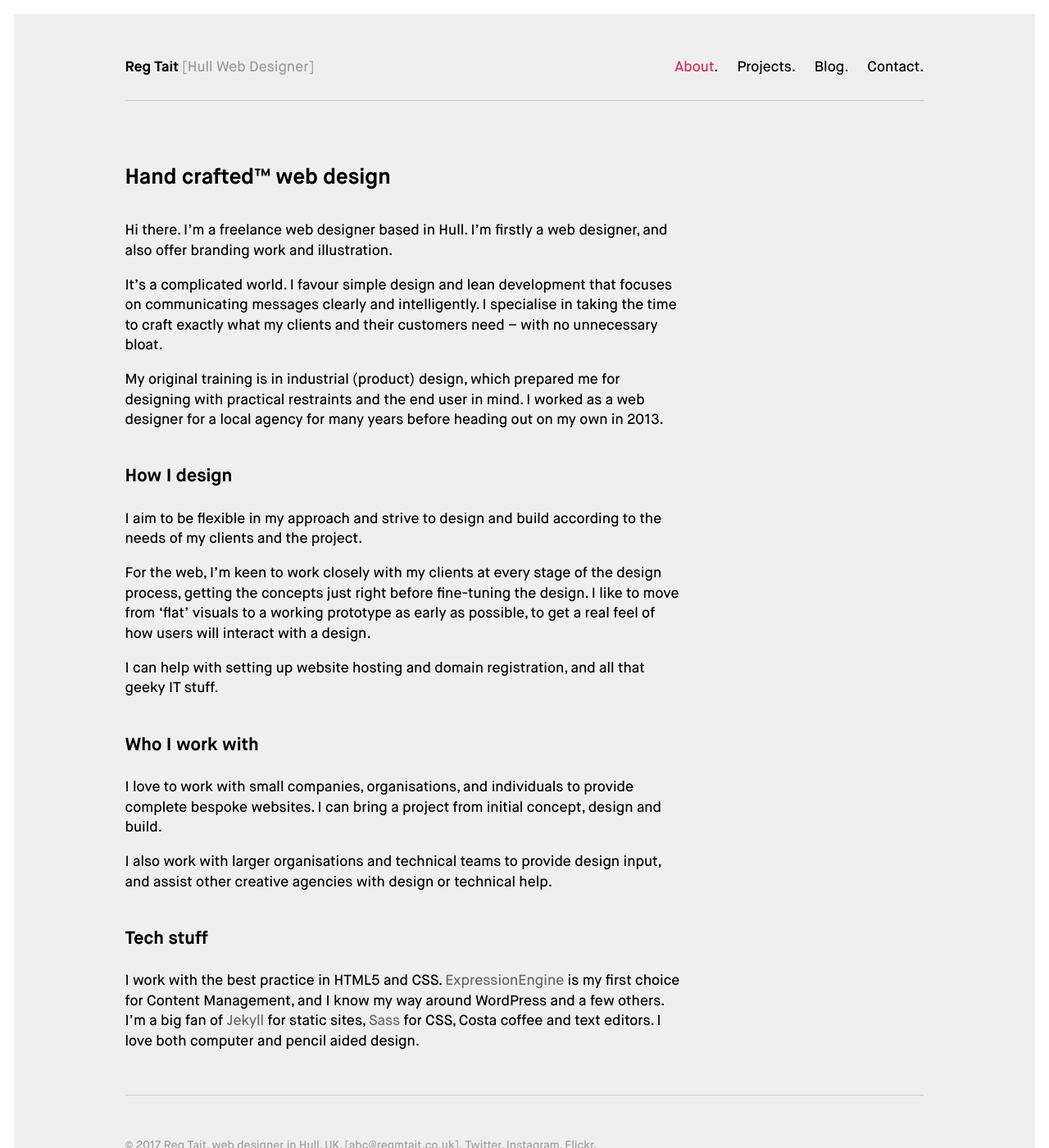
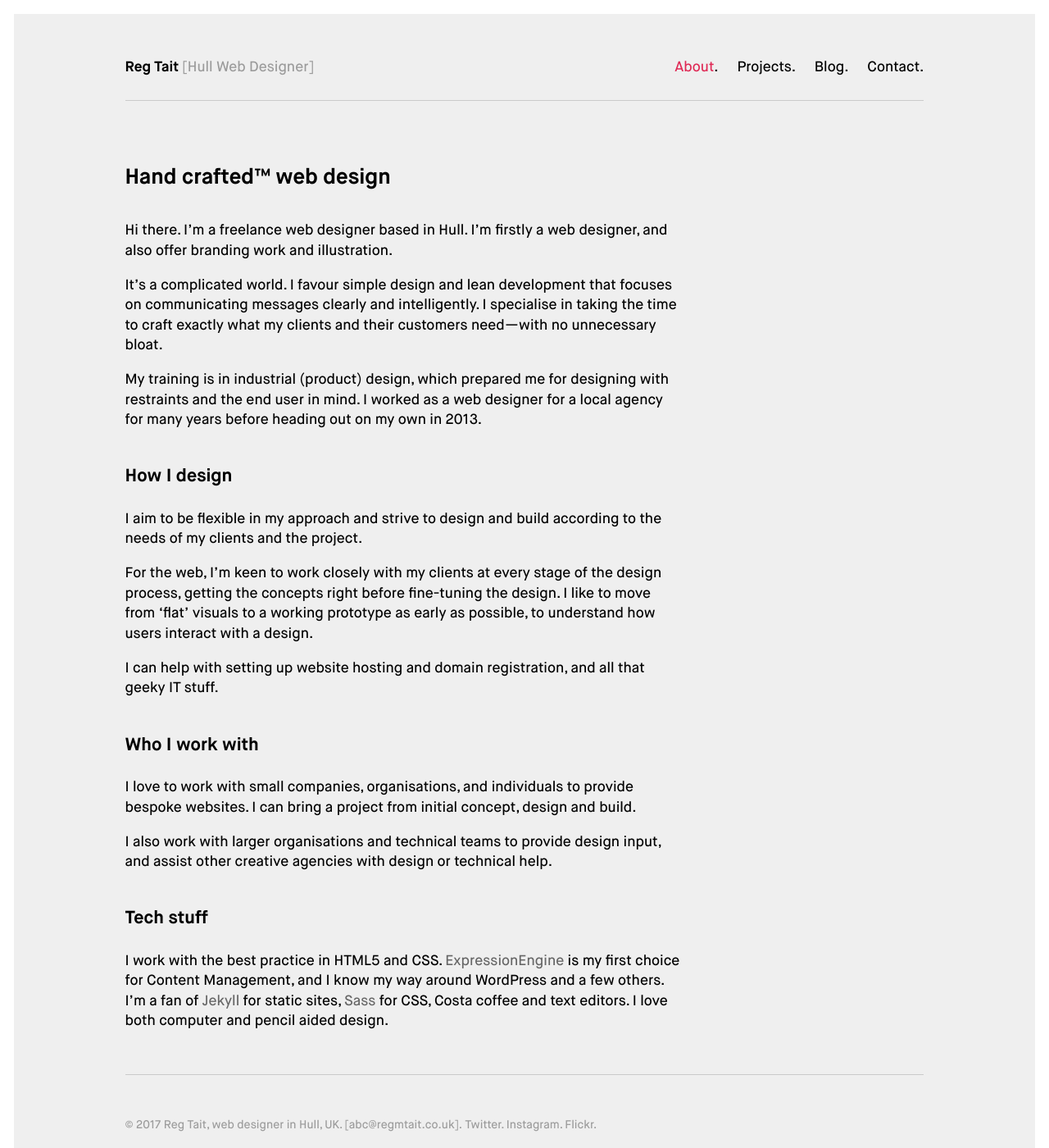
Before and after one commit to regmtait/regmtait.co.uk, a Jekyll site: the page built from 1-about.md, in a window 1280 px wide and 1400 px high. Shown: the whole window at 82% size. Built offline with Jekyll 4.4.1, drawn with Linux system fonts in a browser that asks for light colours.

Commit message:
Edit text

```diff
--- a/1-about.md
+++ b/1-about.md
@@ -14,24 +14,24 @@ imagecaption:
 
 Hi there. I’m a freelance web designer based in Hull. I’m firstly a web designer, and also offer branding work and illustration.
 
-It’s a complicated world. I favour simple design and lean development that focuses on communicating messages clearly and intelligently. I specialise in taking the time to craft exactly what my clients and their customers need – with no unnecessary bloat.
+It’s a complicated world. I favour simple design and lean development that focuses on communicating messages clearly and intelligently. I specialise in taking the time to craft exactly what my clients and their customers need—with no unnecessary bloat.
 
-My original training is in industrial (product) design, which prepared me for designing with practical restraints and the end user in mind. I worked as a web designer for a local agency for many years before heading out on my own in 2013.
+My training is in industrial (product) design, which prepared me for designing with restraints and the end user in mind. I worked as a web designer for a local agency for many years before heading out on my own in 2013.
 
 ## How I design
 
 I aim to be flexible in my approach and strive to design and build according to the needs of my clients and the project.
 
-For the web, I’m keen to work closely with my clients at every stage of the design process, getting the concepts just right before fine-tuning the design. I like to move from ‘flat’ visuals to a working prototype as early as possible, to get a real feel of how users will interact with a design.
+For the web, I’m keen to work closely with my clients at every stage of the design process, getting the concepts right before fine-tuning the design. I like to move from ‘flat’ visuals to a working prototype as early as possible, to understand how users interact with a design.
 
 I can help with setting up website hosting and domain registration, and all that geeky IT stuff.
 
 ## Who I work with
 
-I love to work with small companies, organisations, and individuals to provide complete bespoke websites. I can bring a project from initial concept, design and build.
+I love to work with small companies, organisations, and individuals to provide bespoke websites. I can bring a project from initial concept, design and build.
 
 I also work with larger organisations and technical teams to provide design input, and assist other creative agencies with design or technical help.
 
 ## Tech stuff
 
-I work with the best practice in HTML5 and CSS. [ExpressionEngine](https://ellislab.com/expressionengine) is my first choice for Content Management, and I know my way around WordPress and a few others. I'm a big fan of [Jekyll](http://jekyllrb.com/) for static sites, [Sass](http://sass-lang.com/) for CSS, Costa coffee and text editors. I love both computer and pencil aided design.
+I work with the best practice in HTML5 and CSS. [ExpressionEngine](https://ellislab.com/expressionengine) is my first choice for Content Management, and I know my way around WordPress and a few others. I'm a fan of [Jekyll](http://jekyllrb.com/) for static sites, [Sass](http://sass-lang.com/) for CSS, Costa coffee and text editors. I love both computer and pencil aided design.
```
